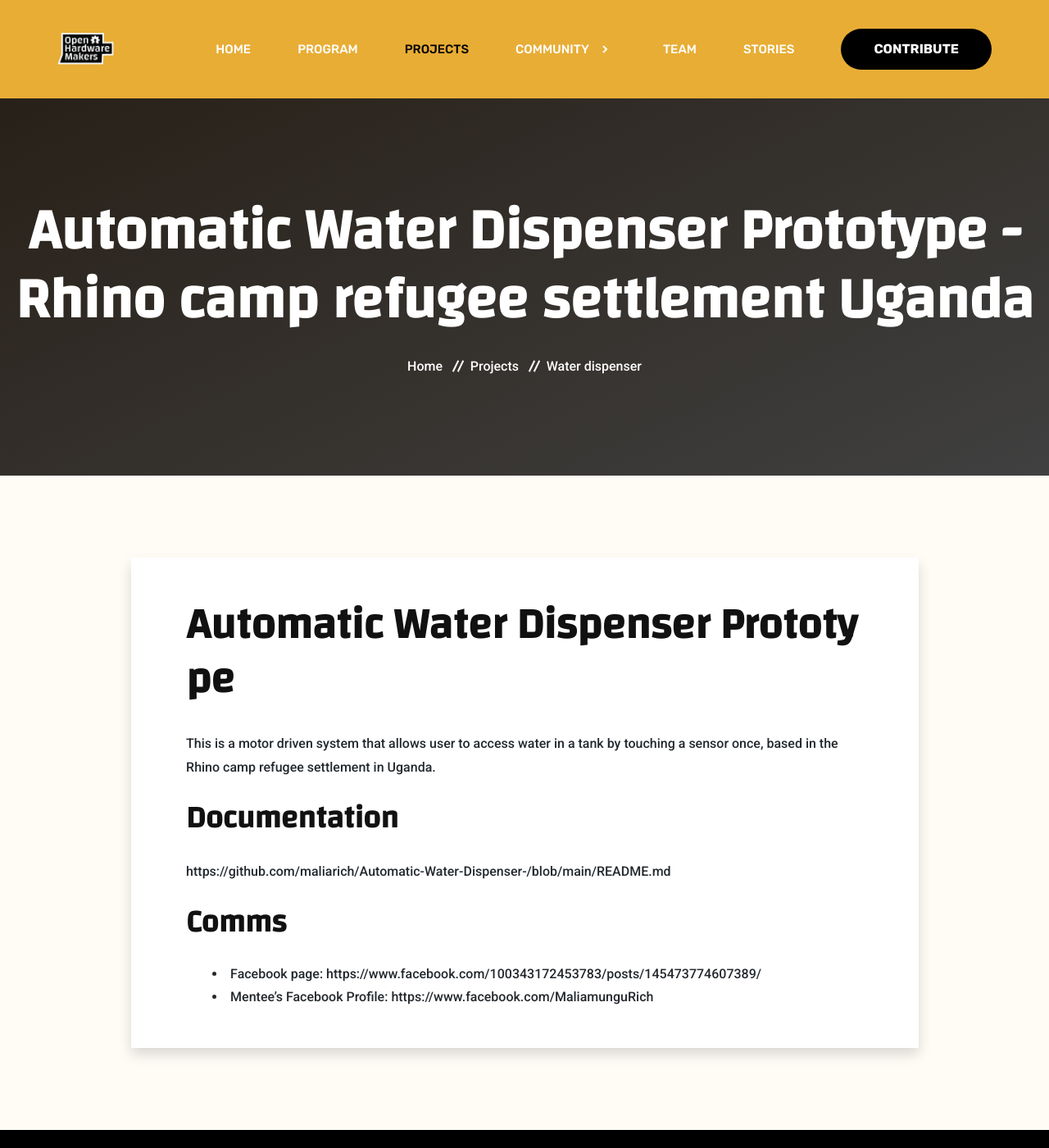
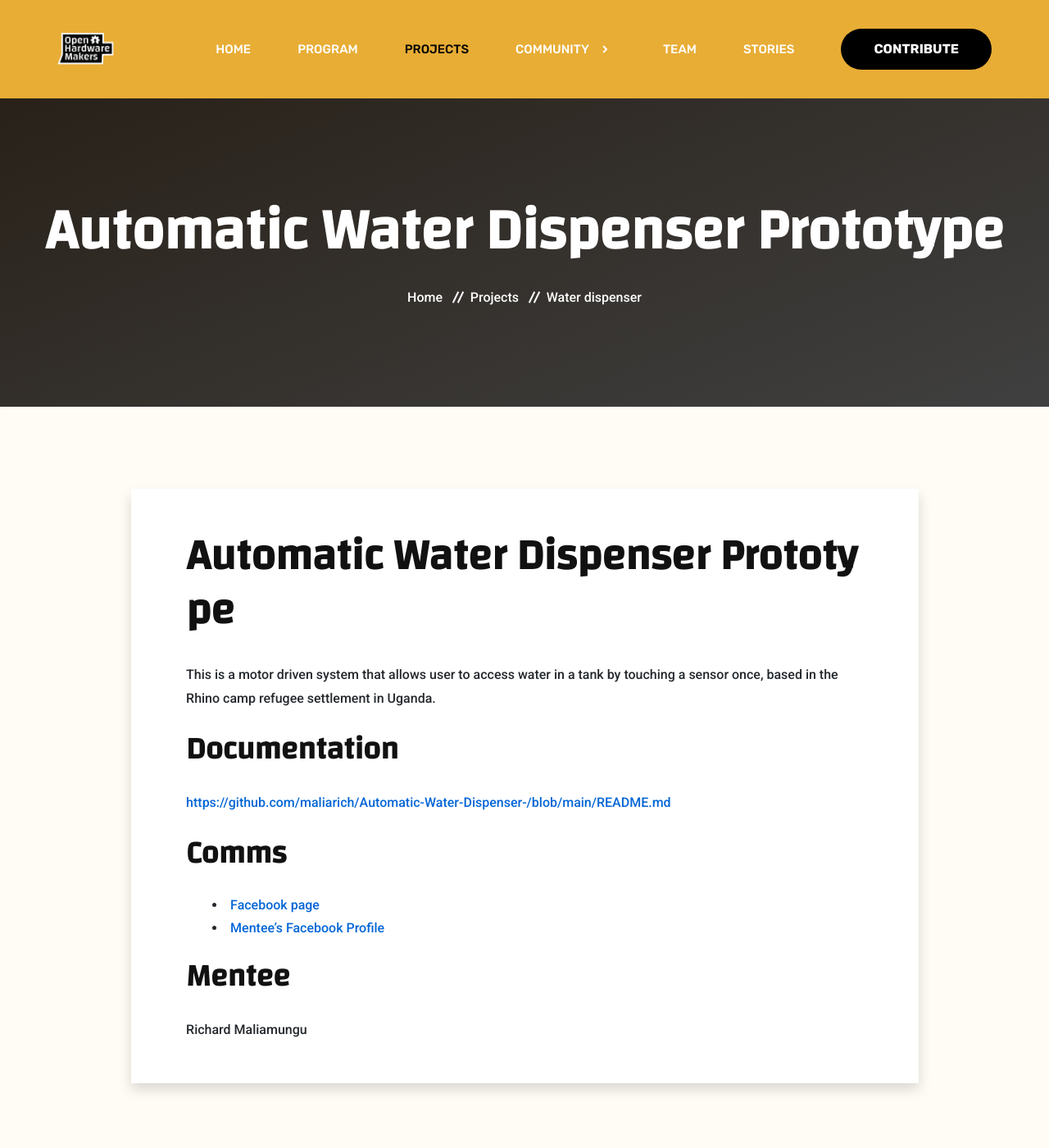
Before and after one commit to ohwmakers/ohwmakers-website, a Jekyll site: the page built from collections/_projects/water-dispenser.md, in a window 1280 px wide and 1400 px high. Shown: the whole window at 82% size. Built offline with Jekyll 4.4.1, drawn with Linux system fonts in a browser that asks for light colours.

Commit message:
Update water-dispenser.md

```diff
--- a/collections/_projects/water-dispenser.md
+++ b/collections/_projects/water-dispenser.md
@@ -1,8 +1,8 @@
 ---
 layout: project
 photo: "/assets/images/project/richard-dispenser.jpg"
-title: "Automatic Water Dispenser Prototype - Rhino camp refugee settlement Uganda"
-description: "This is a motor driven system that allows user to access water in a tank by touching a sensor once"
+title: "Automatic Water Dispenser Prototype"
+description: "Mentee: Richard Maliamungu"
 socialMedia:
   - faIcon: facebook
     link: "https://www.facebook.com/100343172453783/posts/145473774607389/"
@@ -21,9 +21,12 @@ This is a motor driven system that allows user to access water in a tank by touc
 
 ## Documentation
 
-https://github.com/maliarich/Automatic-Water-Dispenser-/blob/main/README.md
+[https://github.com/maliarich/Automatic-Water-Dispenser-/blob/main/README.md](https://github.com/maliarich/Automatic-Water-Dispenser-/blob/main/README.md)
 
 ## Comms
 
-- Facebook page: https://www.facebook.com/100343172453783/posts/145473774607389/
-- Mentee's Facebook Profile: https://www.facebook.com/MaliamunguRich
+- [Facebook page](https://www.facebook.com/100343172453783/posts/145473774607389/)
+- [Mentee's Facebook Profile](https://www.facebook.com/MaliamunguRich)
+
+## Mentee
+Richard Maliamungu
```
